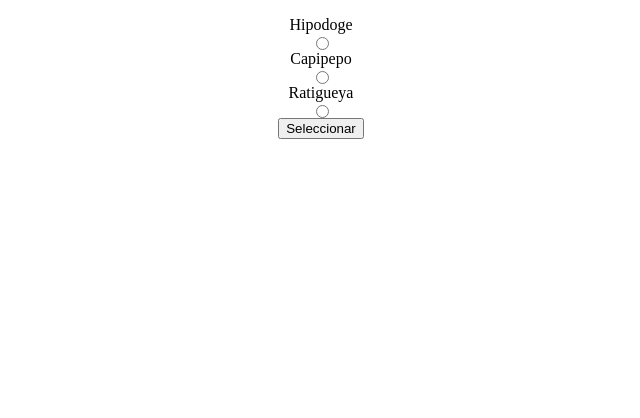
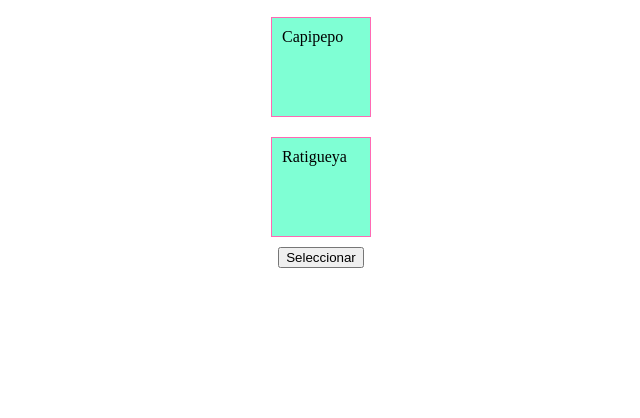
Before and after one commit to FranRival/mokepon-css, a plain HTML site: page index.html in a window 1280 px wide. Shown: the part 398-816 px from the top of the page, without its empty margins (319-959 px from the left). Drawn offline with Linux system fonts and the light colour scheme.

Commit message:
modelo de caja.

```diff
--- a/css/style.css
+++ b/css/style.css
@@ -13,12 +13,17 @@
     align-items: center;
 }
 
-
-/*Flexbox
-Padres e hijos
+.tarjeta-de-mokepon {
+    width: 100px;
+    height: 100px;
+    background: aquamarine;
+    padding: 10px;
+    box-sizing: border-box;
+    margin: 10px;
+    border: 1px solid hotpink;
+}
 
 
-Section: h2, input - elemento padre
-
-h2 - elemento hijo
-*/
+input {
+    display: none;
+}
--- a/index.html
+++ b/index.html
@@ -13,11 +13,11 @@
     <section id="seleccionar-mascota">
         <h1 id="titulo">Mokepon 💎🔒🌱</h1>
         <h2>Elige a tu mascota:</h2>
-        <label for="hypodoge">Hipodoge</label>
+        <label class="tarjeta-de-mokepon" for="hypodoge">Hipodoge</label>
         <input type="radio" name="mascota" id="hypodoge">
-        <label for="capipepo">Capipepo</label>
+        <label class="tarjeta-de-mokepon" for="capipepo">Capipepo</label>
         <input type="radio" name="mascota" id="capipepo">
-        <label for="ratigueya">Ratigueya</label>
+        <label class="tarjeta-de-mokepon" for="ratigueya">Ratigueya</label>
         <input type="radio" name="mascota" id="ratigueya">
         <button id="boton-mascota">Seleccionar</button>
 
```
